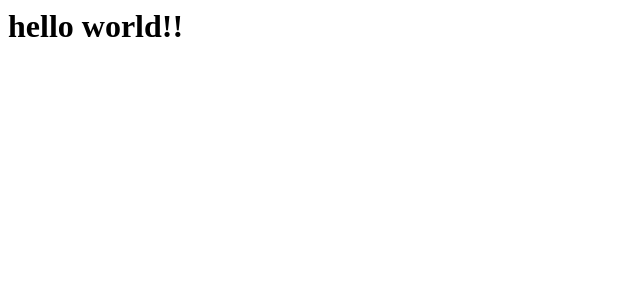
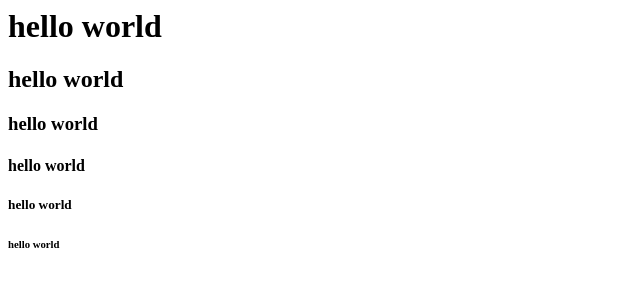
Before and after one commit to kyeonghwanlee/githubtest, a plain HTML site: page index.html in a window 1280 px wide. Shown: the whole page, without its empty margins (0-640 px from the left). Drawn offline with Linux system fonts and the light colour scheme.

Commit message:
index.html commit

```diff
--- a/index.html
+++ b/index.html
@@ -1 +1,13 @@
-<h1>hello world!!</h1>
+<html>
+    <head>
+        <meta charset="UTF-8">
+    </head>
+    <body>
+        <h1>hello world</h1>
+        <h2>hello world</h2>
+        <h3>hello world</h3>
+        <h4>hello world</h4>
+        <h5>hello world</h5>
+        <h6>hello world</h6>
+    </body>
+</html>
```
